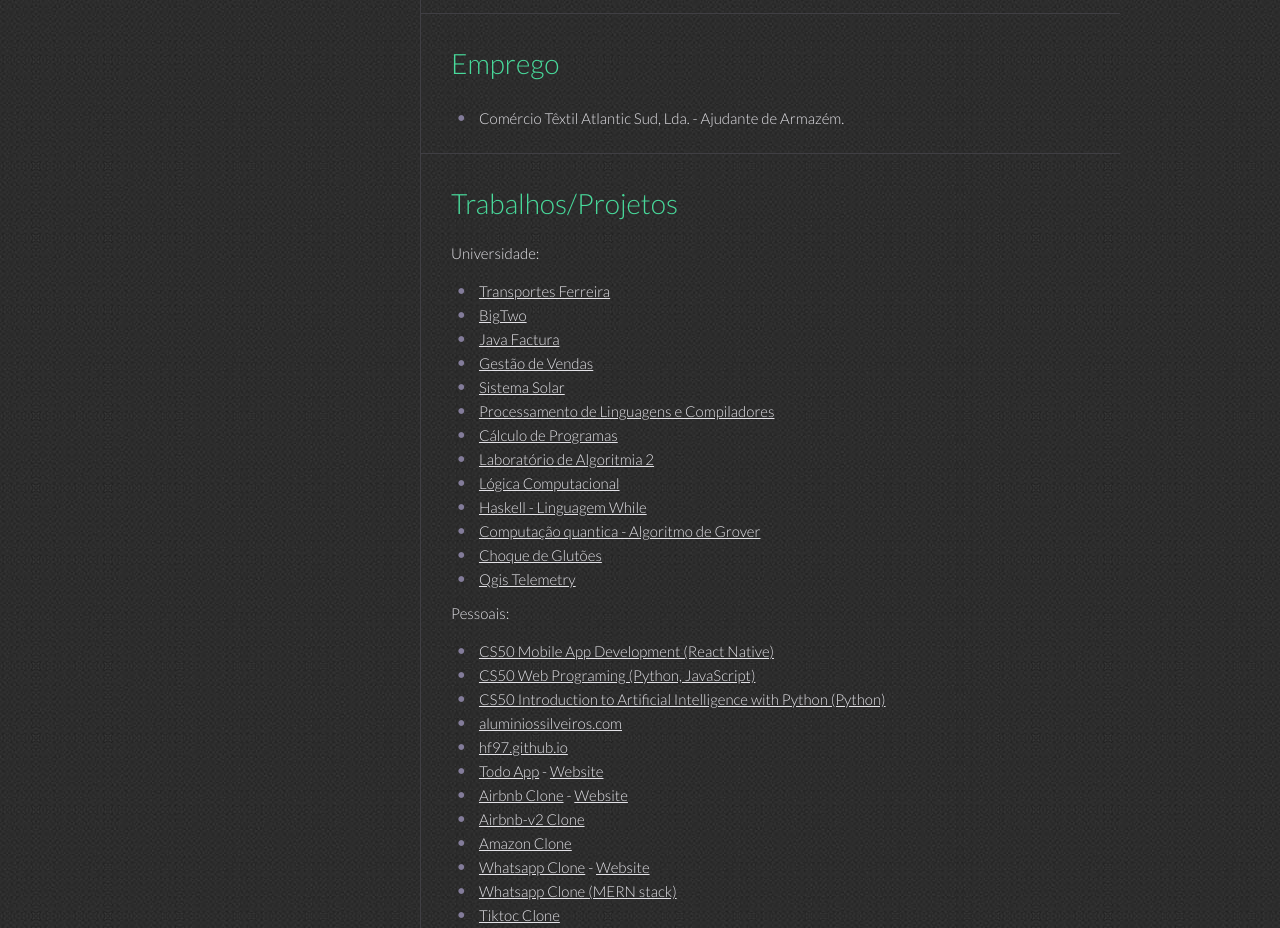
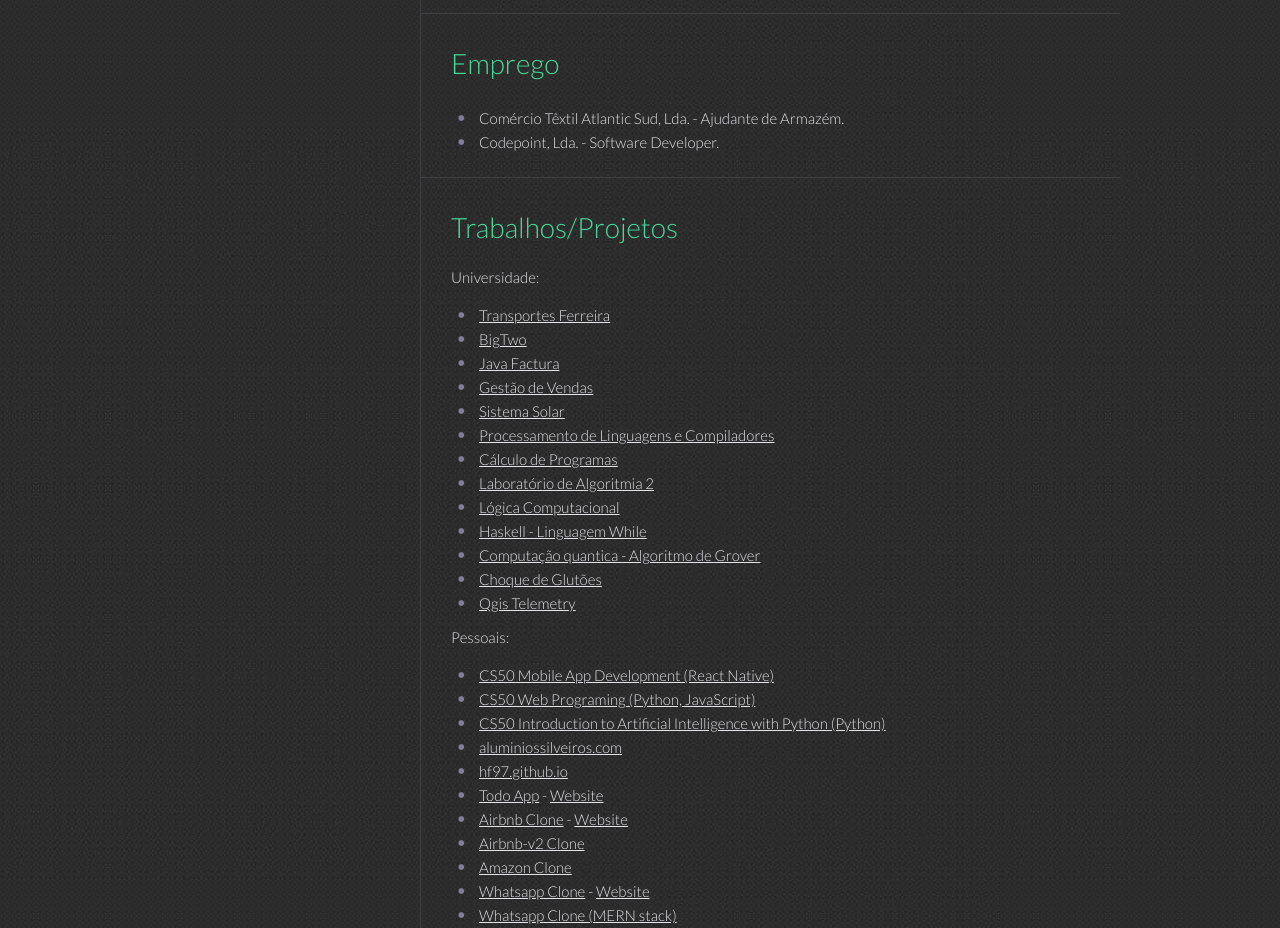
Before and after one commit to HF97/hf97.github.io, a plain HTML site: page index.html in a window 1280 px wide. Shown: the part 1120-2048 px from the top of the page. Drawn offline with Linux system fonts and the light colour scheme.

Commit message:
Update index.html

```diff
--- a/index.html
+++ b/index.html
@@ -124,6 +124,9 @@
                     <ul>
                         <li>Comércio Têxtil Atlantic Sud, Lda. - Ajudante de Armazém.</li>
                     </ul>
+                    <ul>
+                        <li>Codepoint, Lda. - Software Developer.</li>
+                    </ul>
                 </div>
 
                 <div class="clear"></div>
```
